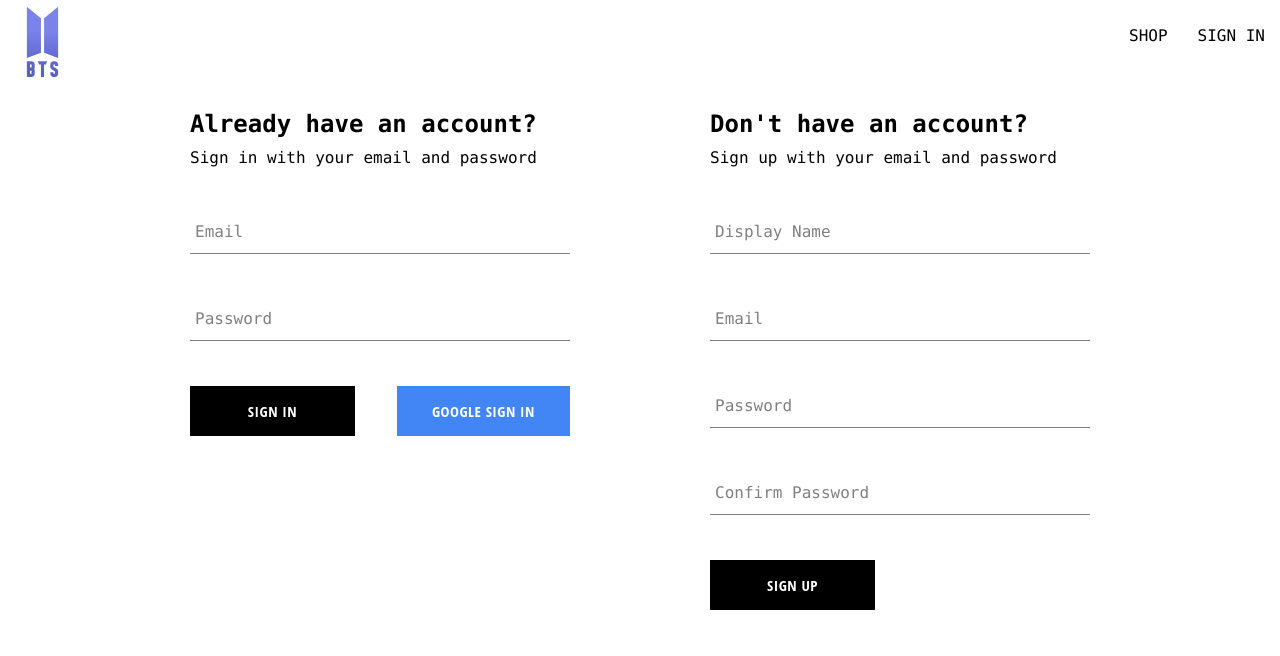
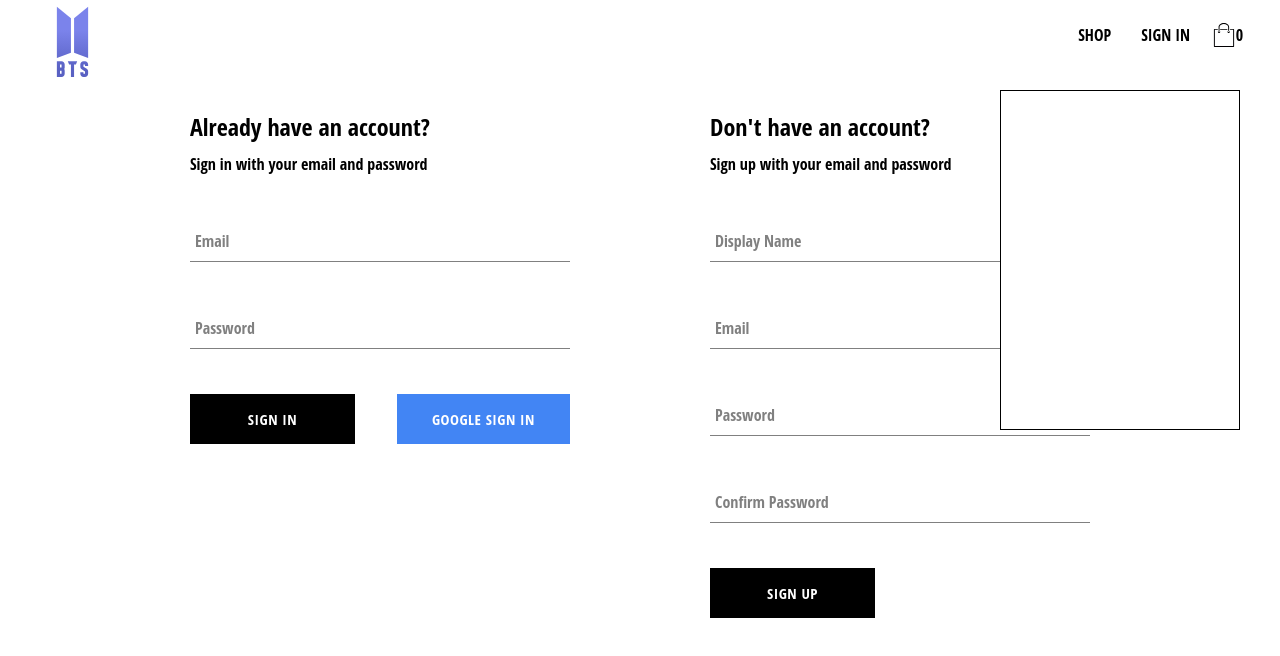
Before and after one commit to vitruong00/Ecommerce-Web, a React (Create React App) app: page /auth in a window 1280 px wide. Shown: the top 656 px of the page. Built offline with nearby package versions, Linux system fonts and the light colour scheme; no server answers.

Commit message:
add cart component

```diff
--- /dev/null
+++ b/src/components/cart-dropdown/cart-dropdown.component.jsx
@@ -0,0 +1,11 @@
+import "./cart-dropdown.styles.scss";
+
+const CartDropDown = () => {
+  return (
+    <div className="cart-dropdown-container">
+      <div className="cart-items"></div>
+    </div>
+  );
+};
+
+export default CartDropDown;
--- /dev/null
+++ b/src/components/cart-dropdown/cart-dropdown.styles.scss
@@ -0,0 +1,29 @@
+.cart-dropdown-container {
+  position: absolute;
+  width: 240px;
+  height: 340px;
+  display: flex;
+  flex-direction: column;
+  padding: 20px;
+  border: 1px solid black;
+  background-color: white;
+  top: 90px;
+  right: 40px;
+  z-index: 5;
+
+  .empty-message {
+    font-size: 18px;
+    margin: 50px auto;
+  }
+
+  .cart-items {
+    height: 240px;
+    display: flex;
+    flex-direction: column;
+    overflow: scroll;
+  }
+
+  button {
+    margin-top: auto;
+  }
+}
--- /dev/null
+++ b/src/components/cart-icon/cart-icon.component.jsx
@@ -0,0 +1,13 @@
+import "./cart-icon.styles.scss";
+import { ReactComponent as ShoppingIcon } from "../assets/shopping-bag.svg";
+
+const CartIcon = () => {
+  return (
+    <div className="cart-icon-container">
+      <ShoppingIcon className="shopping-icon" />
+      <span className="icon-count">0</span>
+    </div>
+  );
+};
+
+export default CartIcon;
--- /dev/null
+++ b/src/components/cart-icon/cart-icon.styles.scss
@@ -0,0 +1,21 @@
+.cart-icon-container {
+  width: 45px;
+  height: 45px;
+  position: relative;
+  display: flex;
+  align-items: center;
+  justify-content: center;
+  cursor: pointer;
+
+  .shopping-icon {
+    width: 24px;
+    height: 24px;
+  }
+
+  .item-count {
+    position: absolute;
+    font-size: 10px;
+    font-weight: bold;
+    bottom: 12px;
+  }
+}
--- /dev/null
+++ b/src/components/product-card/product-card.component.jsx
@@ -0,0 +1,18 @@
+import "./product-card.styles.scss";
+import Button from "../button/button.component";
+
+const ProductCard = ({ product }) => {
+  const { name, price, imageUrl } = product;
+  return (
+    <div className="product-card-container">
+      <img src={imageUrl} alt={`${name}`} />
+      <div className="footer">
+        <span className="name">{name}</span>
+        <span className="price">{price}</span>
+      </div>
+      <Button buttonType="inverted">Add to cart</Button>
+    </div>
+  );
+};
+
+export default ProductCard;
--- /dev/null
+++ b/src/components/product-card/product-card.styles.scss
@@ -0,0 +1,51 @@
+.product-card-container {
+  width: 100%;
+  display: flex;
+  flex-direction: column;
+  height: 350px;
+  align-items: center;
+  position: relative;
+
+  img {
+    width: 100%;
+    height: 95%;
+    object-fit: cover;
+    margin-bottom: 5px;
+  }
+
+  button {
+    width: 80%;
+    opacity: 0.7;
+    position: absolute;
+    top: 255px;
+    display: none;
+  }
+
+  &:hover {
+    img {
+      opacity: 0.8;
+    }
+
+    button {
+      opacity: 0.85;
+      display: flex;
+    }
+  }
+
+  .footer {
+    width: 100%;
+    height: 5%;
+    display: flex;
+    justify-content: space-between;
+    font-size: 18px;
+
+    .name {
+      width: 90%;
+      margin-bottom: 15px;
+    }
+
+    .price {
+      width: 10%;
+    }
+  }
+}
--- a/src/components/routes/navigation/navigation.component.jsx
+++ b/src/components/routes/navigation/navigation.component.jsx
@@ -2,6 +2,8 @@ import { Outlet, Link } from "react-router-dom";
 import { Fragment } from "react";
 import { ReactComponent as BTS } from "../../assets/icons8-bts-logo.svg";
 import "./navigation.styles.scss";
+import CartIcon from "../../cart-icon/cart-icon.component";
+import CartDropDown from "../../cart-dropdown/cart-dropdown.component";
 import { useContext } from "react";
 import { UserContext } from "../../../contexts/user.context";
 import { signOutUser } from "../../../utils/firebase/firebase.utils";
@@ -28,7 +30,9 @@ export const Navigation = () => {
               SIGN IN
             </Link>
           )}
+          <CartIcon />
         </div>
+        <CartDropDown />
       </div>
       <Outlet />
     </Fragment>
--- a/src/components/shop/shop.component.jsx
+++ b/src/components/shop/shop.component.jsx
@@ -1,15 +1,15 @@
 import { useContext } from "react";
 import { ProductsContext } from "../../contexts/products.context";
+import ProductCard from "../product-card/product-card.component";
+import "./shop.styles.scss";
 
 const Shop = () => {
   const { products } = useContext(ProductsContext);
 
   return (
-    <div>
-      {products.map(({ id, name }) => (
-        <div key={id}>
-          <h1>{name}</h1>
-        </div>
+    <div className="products-container">
+      {products.map((product) => (
+        <ProductCard key={product.id} product={product} />
       ))}
     </div>
   );
--- /dev/null
+++ b/src/components/shop/shop.styles.scss
@@ -0,0 +1,6 @@
+.products-container {
+  display: grid;
+  grid-template-columns: repeat(4, 1fr);
+  column-gap: 10px;
+  row-gap: 50px;
+}
--- a/src/index.scss
+++ b/src/index.scss
@@ -1,7 +1,9 @@
 body {
   margin: 0;
-  font-family: source-code-pro, Menlo, Monaco, Consolas, "Courier New",
-    monospace;
+  padding: 0px 30px;
+  font-family: "Open Sans Condensed", sans-serif;
+  -webkit-font-smoothing: antialiased;
+  -moz-osx-font-smoothing: grayscale;
 }
 
 code {
```
Also changed, not shown: src/components/assets/shopping-bag.svg (added).
